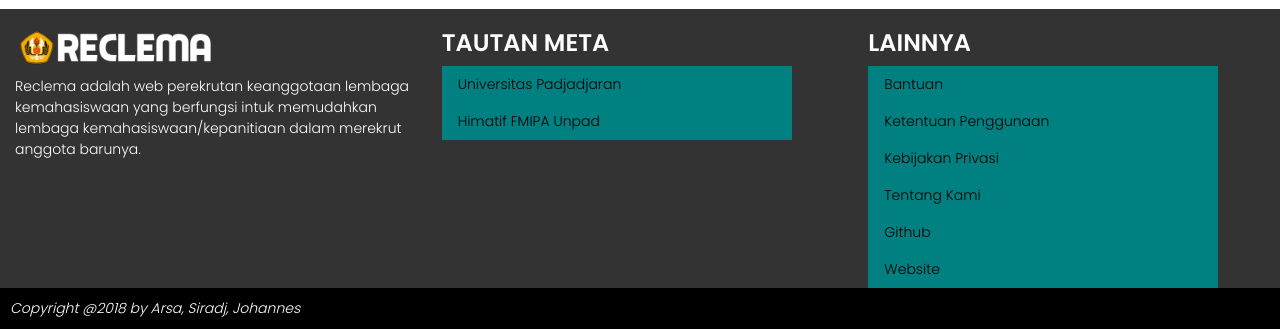
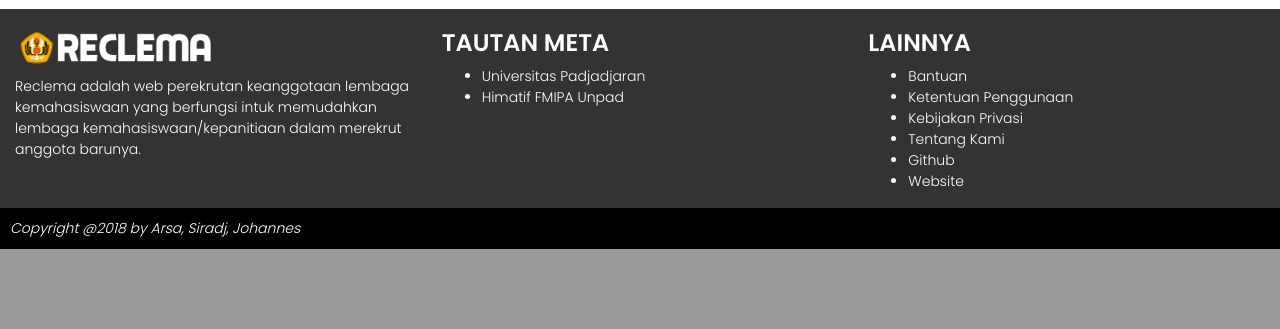
Before and after one commit to fadillaharsa/pwproject, a CodeIgniter app: page /database/index.php/home/index in a window 1280 px wide. Shown: the part 1955-2284 px from the top of the page. After the commit the page ends 2204 px from the top, so only its background shows below. Run offline with CodeIgniter, Linux system fonts and the light colour scheme; some libraries are stand-ins or nearby versions.

Commit message:
hapus css ul li

```diff
--- a/Reclema/stylesheet/ourcss.css
+++ b/Reclema/stylesheet/ourcss.css
@@ -364,26 +364,6 @@ ul.bxslider {
   padding: 10px;
 }
 
-ul {
-  list-style-type: none;
-  margin: 0;
-  padding: 0;
-  width: 350px;
-  background-color: #008080;
-}
-
-li a{
-  display: block;
-  color: #000;
-  padding: 8px 16px;
-  text-decoration: none;
-}
-
-li a:hover {
-  background-color: #00222bff;
-  color: white;
-}
-
 .sidebar {
   float: left;
   width: 350px;
```
